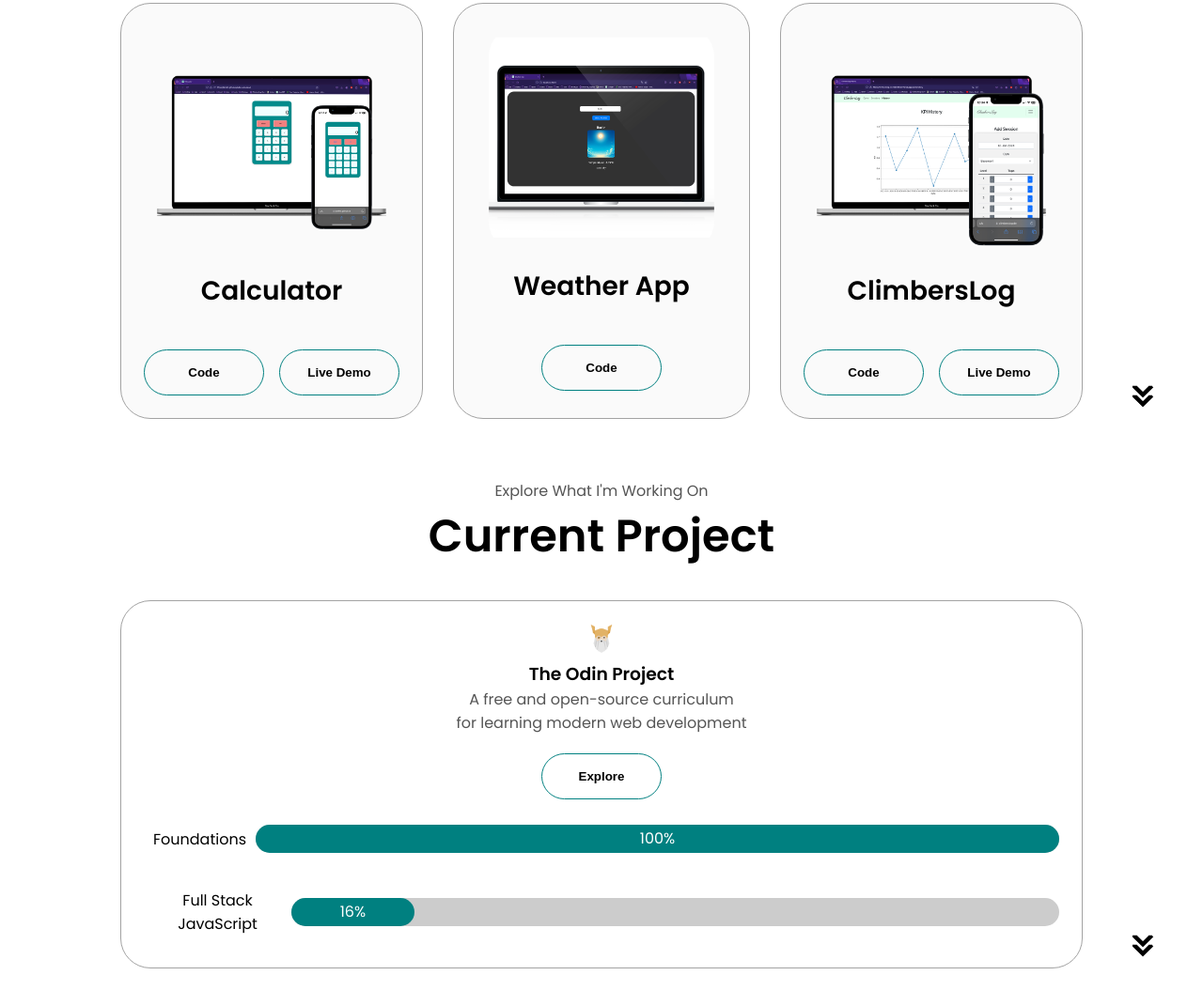
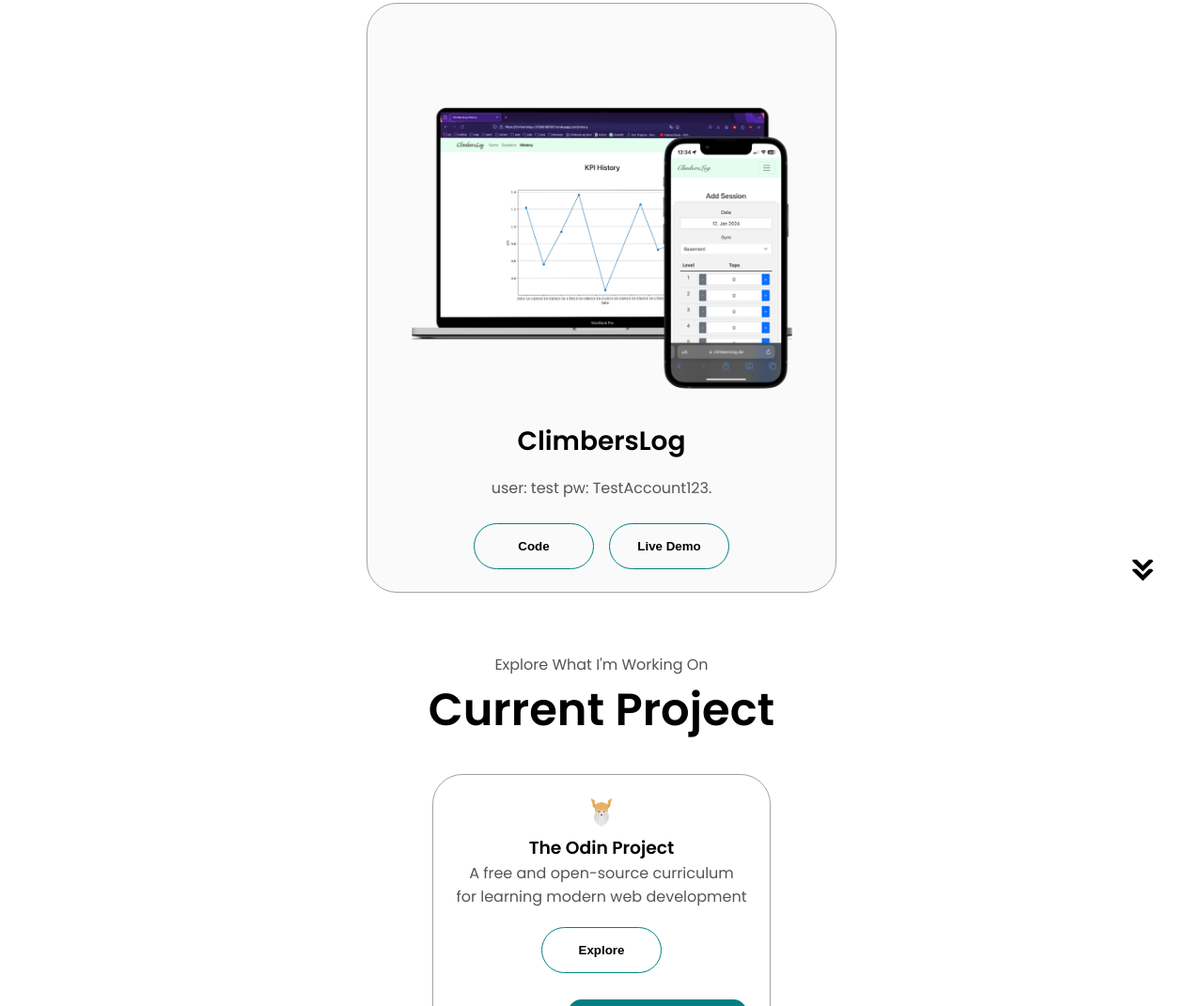
Before and after one commit to larstrk/larstrk.github.io, a plain HTML site: page index.html in a window 1280 px wide. Shown: the part 2454-3525 px from the top of the page at 94% size. Drawn offline with Linux system fonts and the light colour scheme.

Commit message:
update project section

```diff
--- a/index.html
+++ b/index.html
@@ -300,7 +300,7 @@
         <h1 class="title">Projects</h1>
         <div class="experience-details-container">
           <div class="about-containers">
-            <div class="details-container color-container">
+            <!-- <div class="details-container color-container">
               <div class="article-container">
                 <img
                   src="./assets/calculator.png"
@@ -309,7 +309,7 @@
                 />
               </div>
               <h2 class="experience-sub-title project-title">Calculator</h2>
-              <!-- <p>Static Website with JavaScript</p> -->
+
               <br>
               <div class="btn-container">
                 <button
@@ -335,7 +335,7 @@
                 />
               </div>
               <h2 class="experience-sub-title project-title">Weather App</h2>
-              <!-- <p>React, FastAPI</p> -->
+
               <br>
               <div class="btn-container">
                 <button
@@ -345,7 +345,7 @@
                   Code
                 </button>
               </div>
-            </div>
+            </div> -->
             <div class="details-container color-container">
               <div class="article-container">
                 <img
@@ -355,7 +355,7 @@
                 />
               </div>
               <h2 class="experience-sub-title project-title">ClimbersLog</h2>
-              <!-- <p>Full Stack Application: Flask, SQLite3</p> -->
+              <p>user: test pw: TestAccount123.</p>
               <br>
               <div class="btn-container">
                 <button
--- a/styles.css
+++ b/styles.css
@@ -313,6 +313,7 @@ section {
 .about-details-container {
   justify-content: center;
   flex-direction: column;
+  align-items: center;
 }
 
 .about-containers,
@@ -333,6 +334,7 @@ section {
 .details-container {
   padding: 1.5rem;
   flex: 1;
+  max-width: 500px;
   background: white;
   border-radius: 2rem;
   border: rgb(53, 53, 53) 0.1rem solid;
@@ -375,6 +377,7 @@ section {
   justify-content: center;
   flex-direction: column;
   height: 80%;
+  align-items: center;
 }
 
 .article-container {
```
Also changed, not shown: 1 other file.
